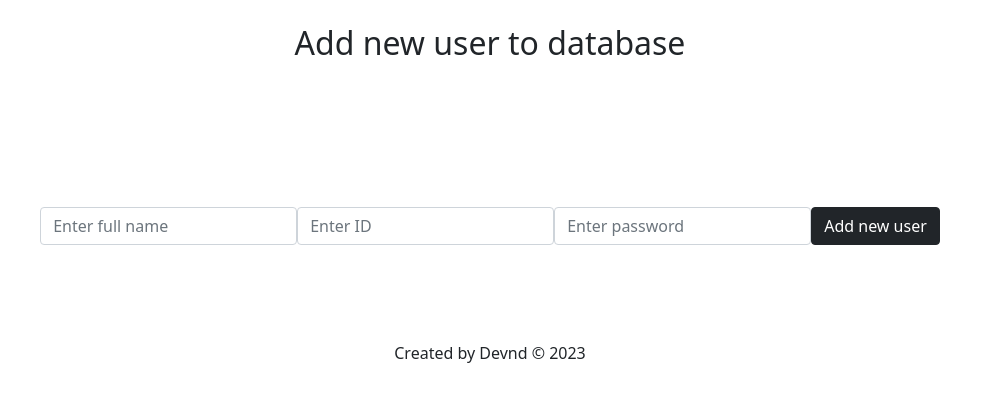
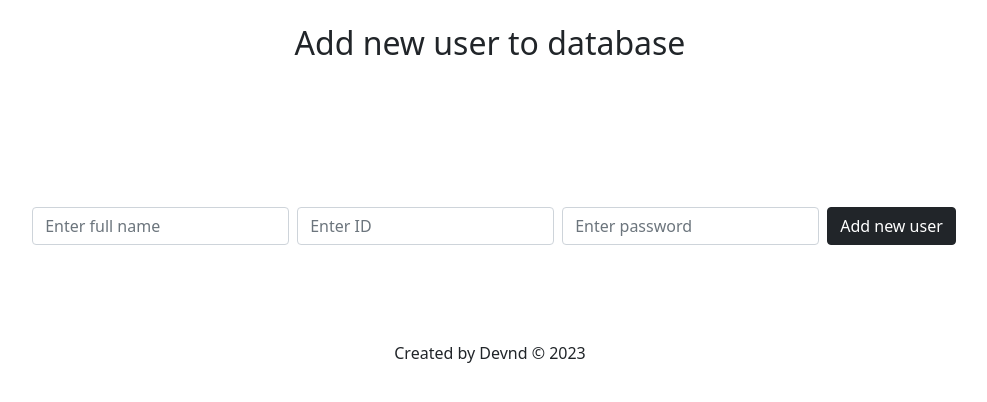
Before and after one commit to NemanjaDamjanovic/ATM-Project, a PHP site: the page made by admin options/new_user_form.php in a window 1280 px wide. Shown: the part 74-476 px from the top of the page, without its empty margins (150-1137 px from the left). Run offline with PHP 8.4, Linux system fonts and the light colour scheme.

Commit message:
Update new_user_form.php

```diff
--- a/admin options/new_user_form.php
+++ b/admin options/new_user_form.php
@@ -89,11 +89,11 @@ if (isset($_POST['confirm'])) {
 
 <h2 class="mb-5">Add new user to database</h2>
 <form class='mt-5 mb-5' action='#' method='POST'>
-    <div class="d-flex mt-5 mb-5 form-label" style="color: black; width: 100%;">
+    <div class="d-flex mt-5 mb-5 form-label ms-auto" style="color: black; width: 100%;">
 
-        <input class="form-control <?php echo $fullname_error ? 'is-invalid' : null; ?>" type="text" name="fullname" placeholder="Enter full name">
+        <input class="form-control mx-2 <?php echo $fullname_error ? 'is-invalid' : null; ?>" type="text" name="fullname" placeholder="Enter full name">
         <input class="form-control <?php echo $id_error ? 'is-invalid' : null; ?>" type="text" name="id" placeholder="Enter ID">
-        <input class="form-control <?php echo $password_error ? 'is-invalid' : null; ?>" type="password" name="pass" placeholder="Enter password">
+        <input class="form-control mx-2 <?php echo $password_error ? 'is-invalid' : null; ?>" type="password" name="pass" placeholder="Enter password">
         <input class='btn btn-dark w-500 btn btn-primary ml-3 align-self-end' style="align-content: center;" type="submit" value="Add new user" name="confirm">
     </div>
 </form>
```
